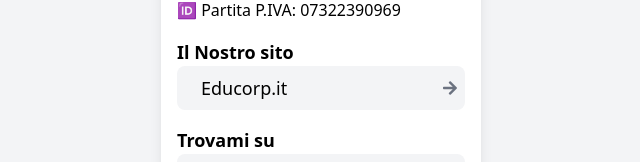
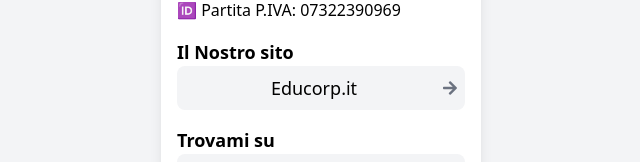
Before and after one commit to Simone170820/uducorp, a plain HTML site: page index.html in a window 1280 px wide. Shown: the part 386-548 px from the top of the page, without its empty margins (319-959 px from the left). Drawn offline with nearby package versions, Linux system fonts and the light colour scheme.

Commit message:
Update index.html

```diff
--- a/index.html
+++ b/index.html
@@ -27,7 +27,7 @@
 
             <h2 class="text-lg font-bold mt-4">Il Nostro sito</h2>
 <a href="https://educorp.it" target="_blank" rel="noopener noreferrer" class="flex items-center justify-between bg-gray-100 p-2 rounded-lg hover:bg-gray-200">
-    <span class="ml-4 text-lg">Educorp.it</span>
+   <span class="flex-grow text-lg text-center">Educorp.it</span>
     <i class="fas fa-arrow-right text-gray-500"></i>
 </a>
 
```
